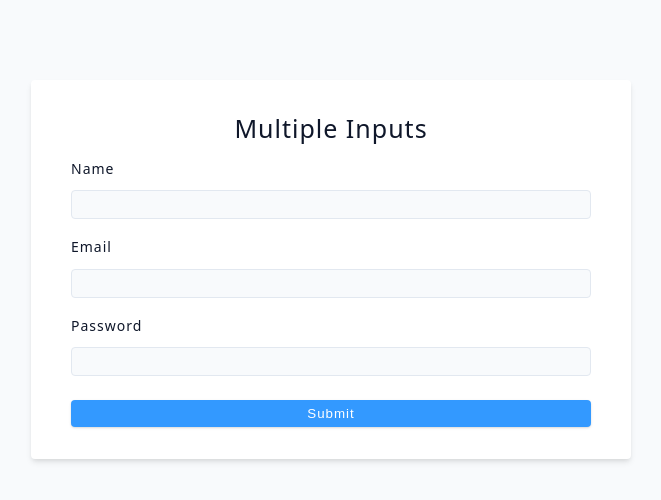
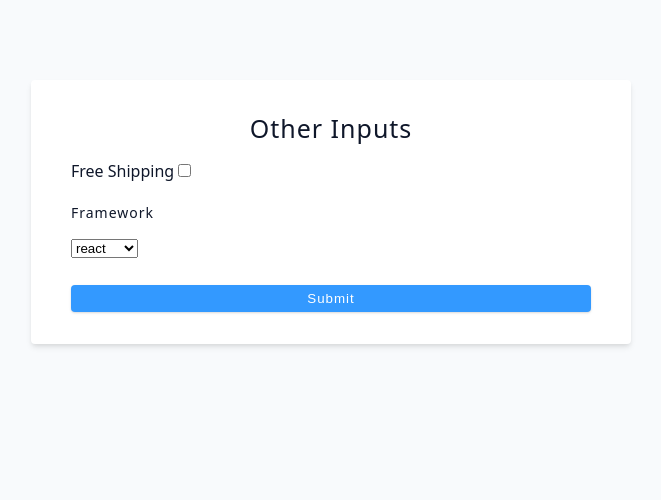
Before and after one commit to DevEljah/advanced-react, a React (Vite) app: page / in a window 1280 px wide. Shown: the top 500 px of the page, without its empty margins (309-970 px from the left). Built offline with nearby package versions, Linux system fonts and the light colour scheme.

Commit message:
checkbox & select input

```diff
--- a/src/App.jsx
+++ b/src/App.jsx
@@ -1,4 +1,4 @@
-import Starter from "./tutorial/06-forms/starter/03-multiple-inputs";
+import Starter from "./tutorial/06-forms/starter/04-other-inputs";
 // import Final from "./tutorial/06-forms/final/02-user-challenge";
 // import Final from "./tutorial/02-useEffect/final/05-cleanup-function";
 
--- a/src/tutorial/06-forms/starter/04-other-inputs.jsx
+++ b/src/tutorial/06-forms/starter/04-other-inputs.jsx
@@ -1,20 +1,44 @@
-import { useState } from 'react';
-const frameworks = ['react', 'angular', 'vue', 'svelte'];
+import { useState } from "react";
+
+const frameworks = ["angular", "react", "svelte", "vue"];
+
 const OtherInputs = () => {
+  const [shipping, setShipping] = useState(false);
+  const [framework, setFramework] = useState("react");
+
+  const handleShipping = (e) => {
+    console.log(e.target.checked);
+    setShipping(e.target.checked);
+  };
+
+  const handleFramework = (e) => {
+    setFramework(e.target.value);
+  };
   return (
     <div>
-      <form className='form'>
+      <form className="form">
         <h4>Other Inputs</h4>
         {/* name */}
-        <div className='form-row' style={{ textAlign: 'left' }}>
-          <label htmlFor='shipping'> Free Shipping </label>
+        <div className="form-row" style={{ textAlign: "left" }}>
+          <label htmlFor="shipping"> Free Shipping </label>
+          <input type="checkbox" checked={shipping} onChange={handleShipping} />
         </div>
-        <div className='form-row' style={{ textAlign: 'left' }}>
-          <label htmlFor='framework' className='form-label'>
+        <div className="form-row" style={{ textAlign: "left" }}>
+          <label htmlFor="framework" className="form-label">
             Framework
           </label>
+          <select
+            value={framework}
+            onChange={handleFramework}
+            name="framework"
+            id="framework"
+          >
+            {frameworks.map((framework) => {
+              return <option key={framework}> {framework} </option>;
+            })}
+          </select>
         </div>
-        <button type='submit' className='btn btn-block'>
+        <button type="submit" className="btn btn-block">
           submit
         </button>
       </form>
```
